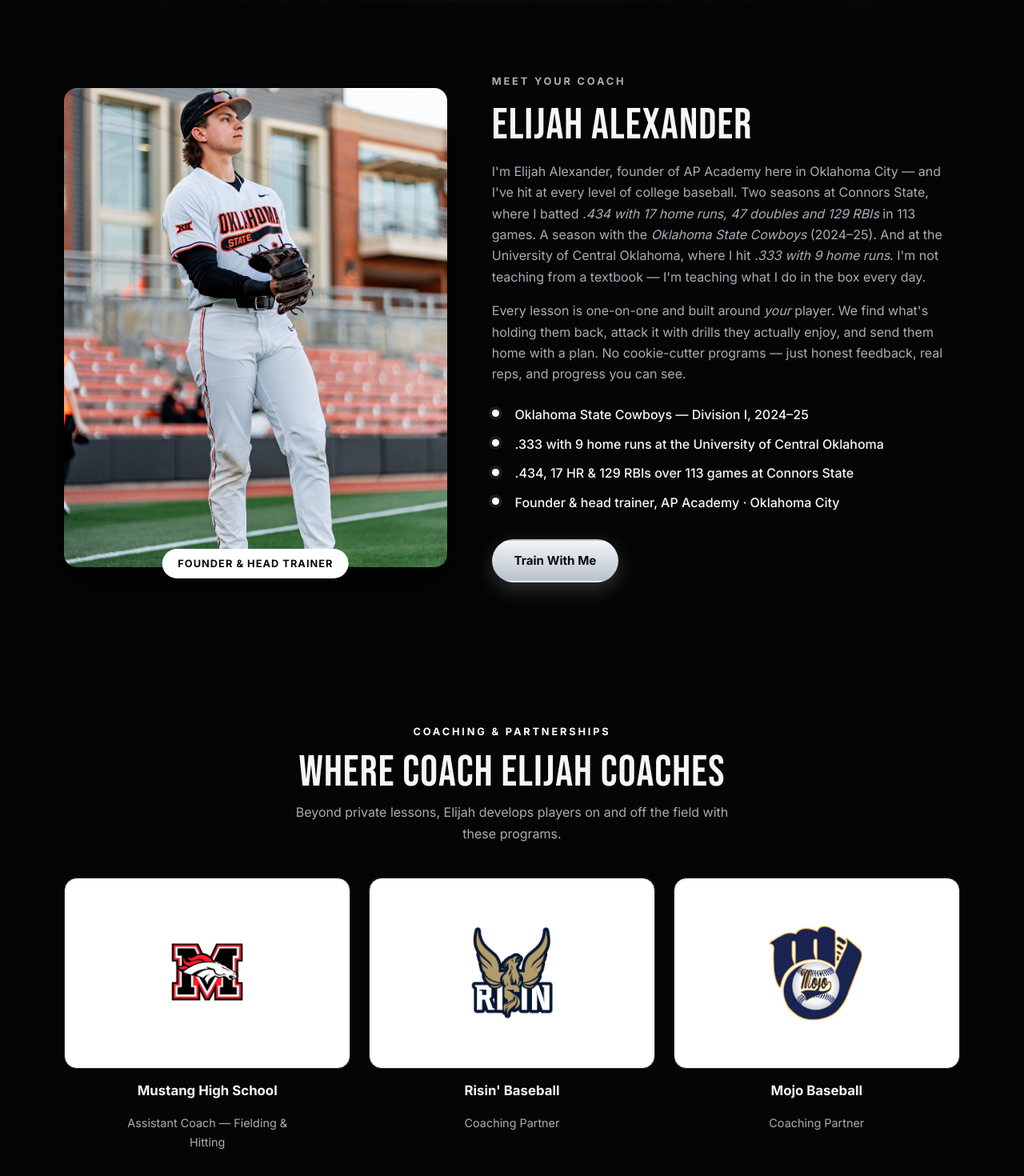
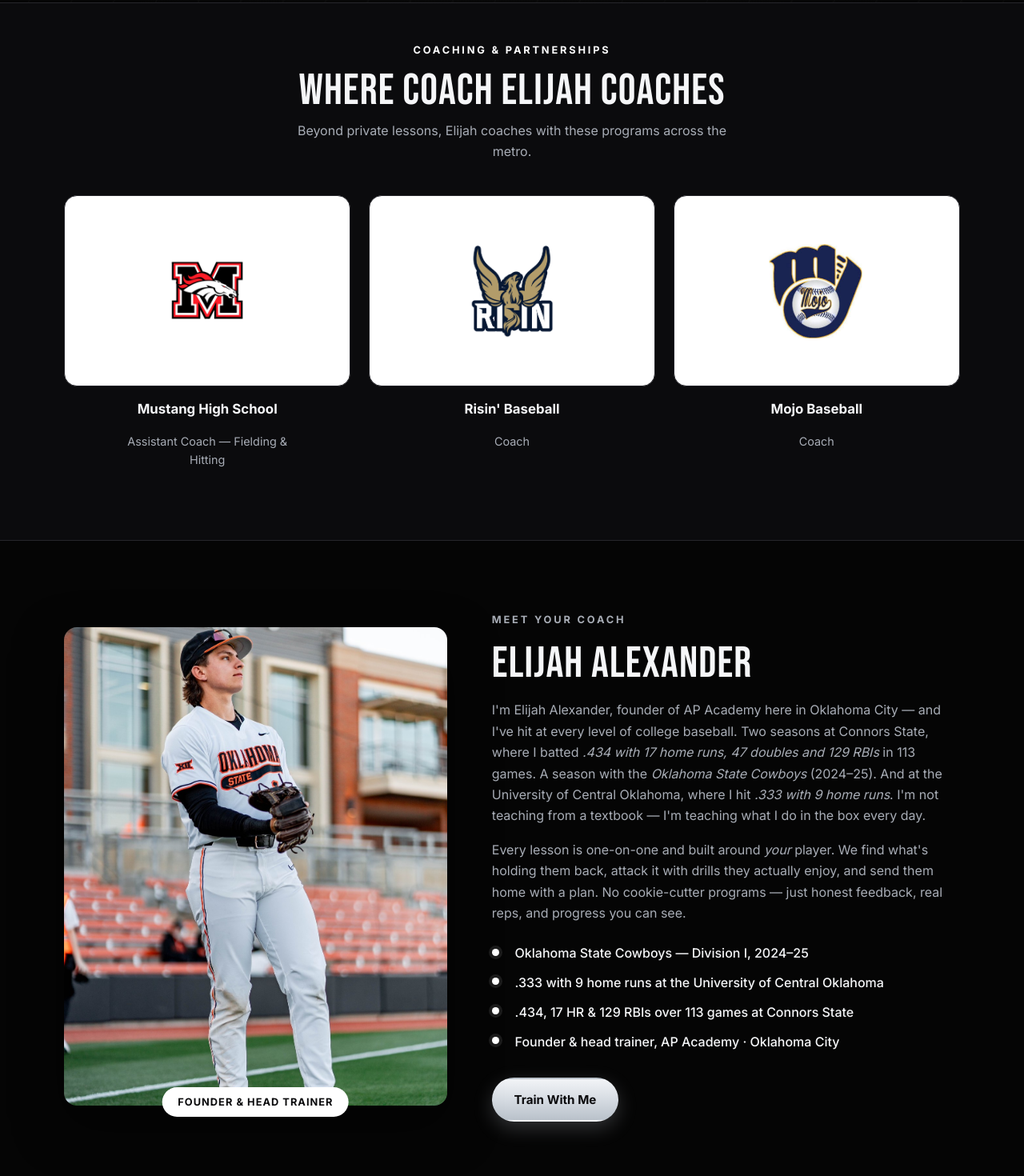
Before and after one commit to itsacee/Trail, a plain HTML site: page index.html in a window 1280 px wide. Shown: the part 910-2380 px from the top of the page at 80% size. Drawn offline with Linux system fonts and the light colour scheme; no server answers.

Commit message:
Move partners band up under hero as a lead credibility strip; label Risin'/Mojo as Coach

```diff
--- a/css/styles.css
+++ b/css/styles.css
@@ -730,3 +730,5 @@
 @media (max-width: 720px) {
   .partners { grid-template-columns: 1fr; max-width: 320px; margin-inline: auto; }
 }
+
+.partners-band { padding-top: 3rem; }
--- a/index.html
+++ b/index.html
@@ -82,6 +82,32 @@
     </div>
   </section>
 
+  <!-- ================= PARTNERS ================= -->
+  <section class="section section--alt partners-band" id="partners">
+    <div class="container">
+      <p class="eyebrow center reveal">Coaching &amp; Partnerships</p>
+      <h2 class="center reveal">Where Coach Elijah Coaches</h2>
+      <p class="section__sub center reveal">Beyond private lessons, Elijah coaches with these programs across the metro.</p>
+      <div class="partners reveal">
+        <div class="partner">
+          <div class="partner__logo"><img src="img/partners/mustang.jpg" alt="Mustang High School Broncos" loading="lazy" /></div>
+          <b class="partner__name">Mustang High School</b>
+          <span class="partner__role">Assistant Coach — Fielding &amp; Hitting</span>
+        </div>
+        <div class="partner">
+          <div class="partner__logo"><img src="img/partners/risin.png" alt="Risin' Baseball" loading="lazy" /></div>
+          <b class="partner__name">Risin' Baseball</b>
+          <span class="partner__role">Coach</span>
+        </div>
+        <div class="partner">
+          <div class="partner__logo"><img src="img/partners/mojo.jpg" alt="Mojo Baseball" loading="lazy" /></div>
+          <b class="partner__name">Mojo Baseball</b>
+          <span class="partner__role">Coach</span>
+        </div>
+      </div>
+    </div>
+  </section>
+
   <!-- ================= MEET THE COACH ================= -->
   <section class="section" id="coach">
     <div class="container coach">
@@ -122,32 +148,6 @@
           <li>Founder &amp; head trainer, AP Academy &middot; Oklahoma City</li>
         </ul>
         <a class="btn btn--primary reveal" href="#book">Train With Me</a>
-      </div>
-    </div>
-  </section>
-
-  <!-- ================= PARTNERS ================= -->
-  <section class="section" id="partners">
-    <div class="container">
-      <p class="eyebrow center reveal">Coaching &amp; Partnerships</p>
-      <h2 class="center reveal">Where Coach Elijah Coaches</h2>
-      <p class="section__sub center reveal">Beyond private lessons, Elijah develops players on and off the field with these programs.</p>
-      <div class="partners reveal">
-        <div class="partner">
-          <div class="partner__logo"><img src="img/partners/mustang.jpg" alt="Mustang High School Broncos" loading="lazy" /></div>
-          <b class="partner__name">Mustang High School</b>
-          <span class="partner__role">Assistant Coach — Fielding &amp; Hitting</span>
-        </div>
-        <div class="partner">
-          <div class="partner__logo"><img src="img/partners/risin.png" alt="Risin' Baseball" loading="lazy" /></div>
-          <b class="partner__name">Risin' Baseball</b>
-          <span class="partner__role">Coaching Partner</span>
-        </div>
-        <div class="partner">
-          <div class="partner__logo"><img src="img/partners/mojo.jpg" alt="Mojo Baseball" loading="lazy" /></div>
-          <b class="partner__name">Mojo Baseball</b>
-          <span class="partner__role">Coaching Partner</span>
-        </div>
       </div>
     </div>
   </section>
```
